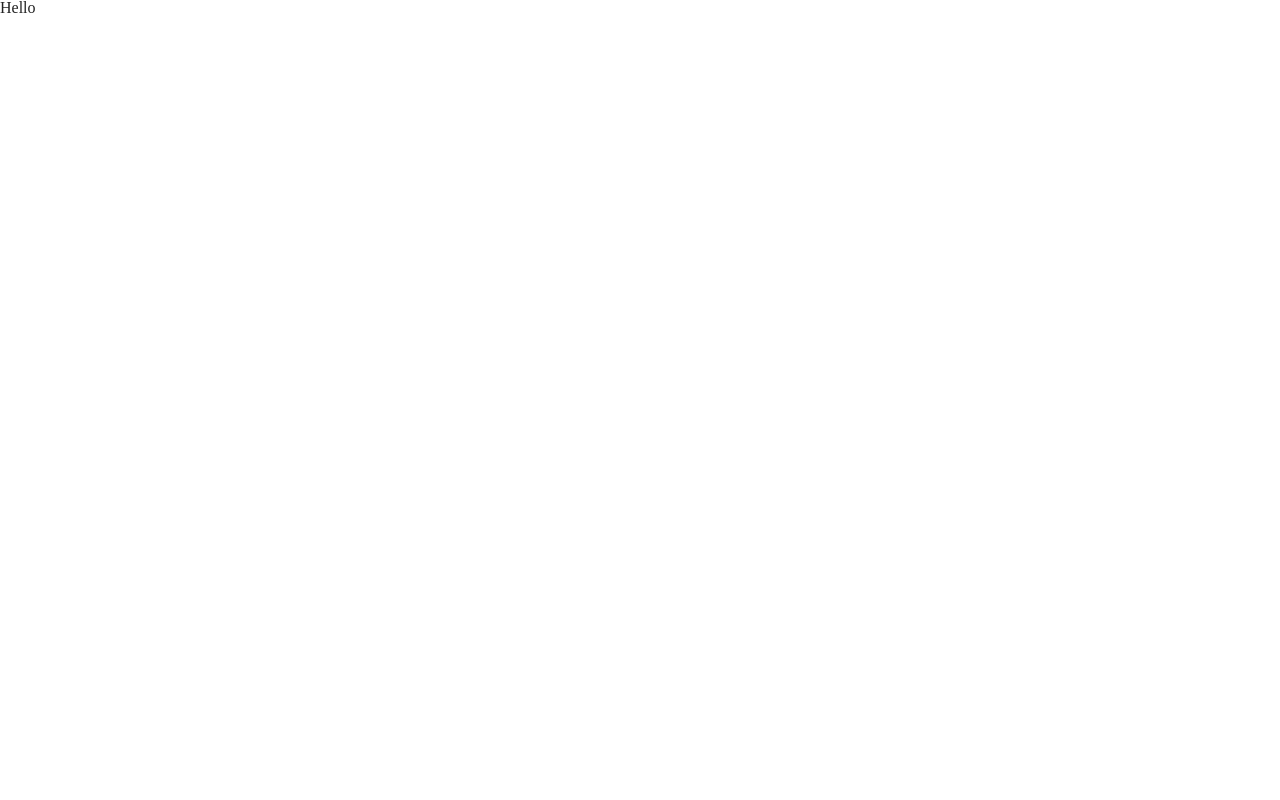
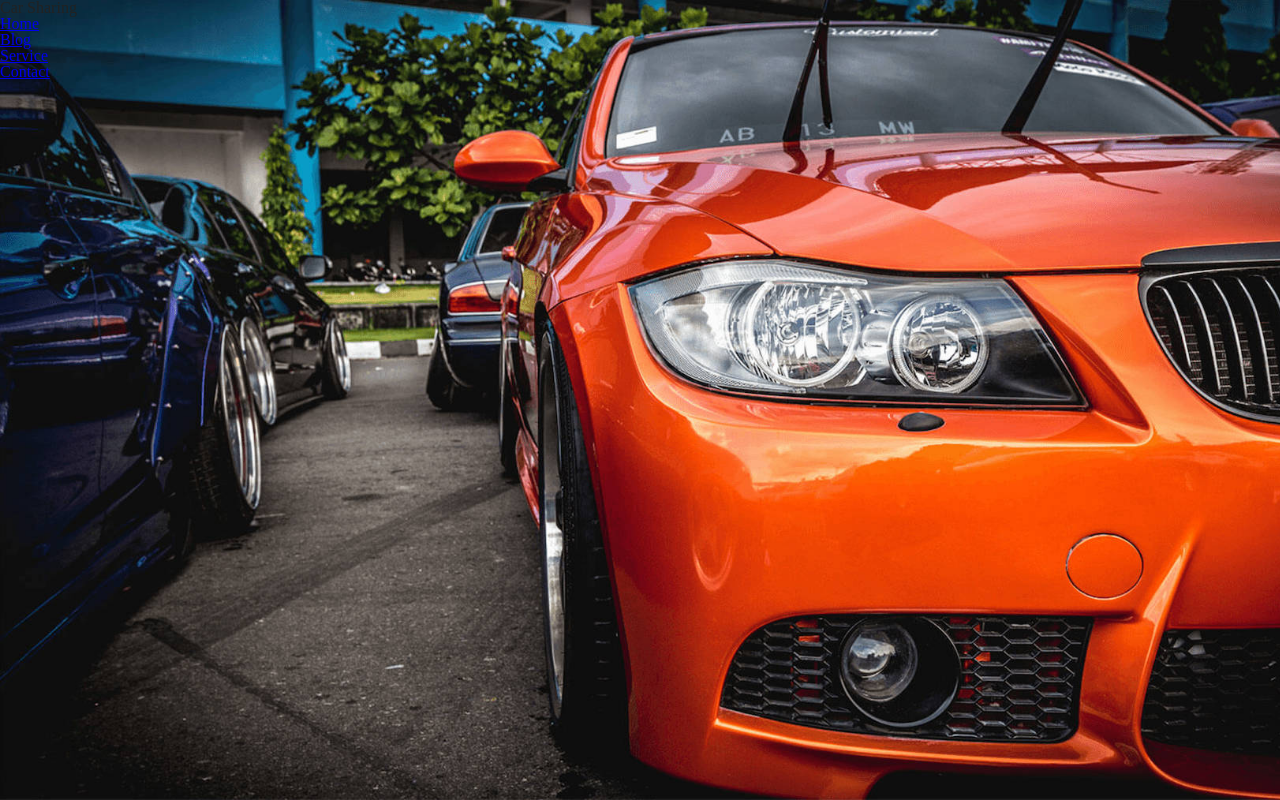
Before and after one commit to Justyna21057/carsharing, a plain HTML site: page 01_Car_Sharing/index.html in a window 1280 px wide. Drawn offline with Linux system fonts and the light colour scheme.

Commit message:
added background

```diff
--- a/01_Car_Sharing/css/style.css
+++ b/01_Car_Sharing/css/style.css
@@ -0,0 +1,11 @@
+* {
+    box-sizing: border-box;
+}
+
+.main {
+    background-image: url(../images/Image.jpg);
+    background-size: cover;
+    background-repeat: no-repeat;
+    height: 100vh;
+
+}
--- a/01_Car_Sharing/index.html
+++ b/01_Car_Sharing/index.html
@@ -11,6 +11,24 @@
     <link rel="stylesheet" href="css/style.css">
 </head>
 <body>
-    Hello
+    <div class="main">
+      <header class="stopka">
+        <div class="logo">
+            Car Sharing
+        </div>
+        <div class="navigation">
+            <nav class="navigation-box">
+                <ul class="navigation-box-list">
+                    <li><a href="#">Home</a></li>
+                    <li><a href="#">Blog</a></li>
+                    <li><a href="#">Service</a></li>
+                    <li><a href="#">Contact</a></li>
+                </ul>
+            </nav>
+        </div>
+      </header>
+    </div>
+
+
 </body>
 </html>
```
